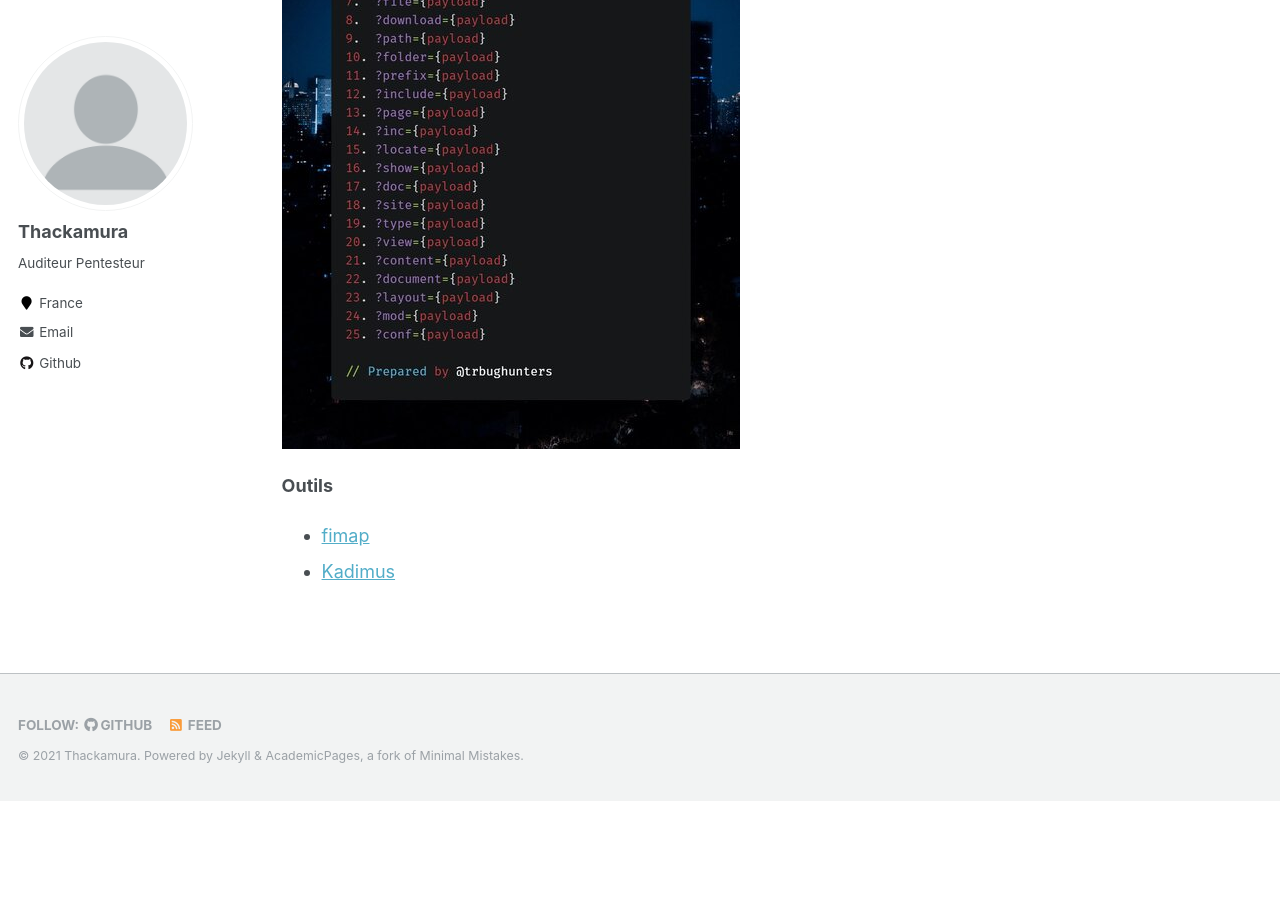
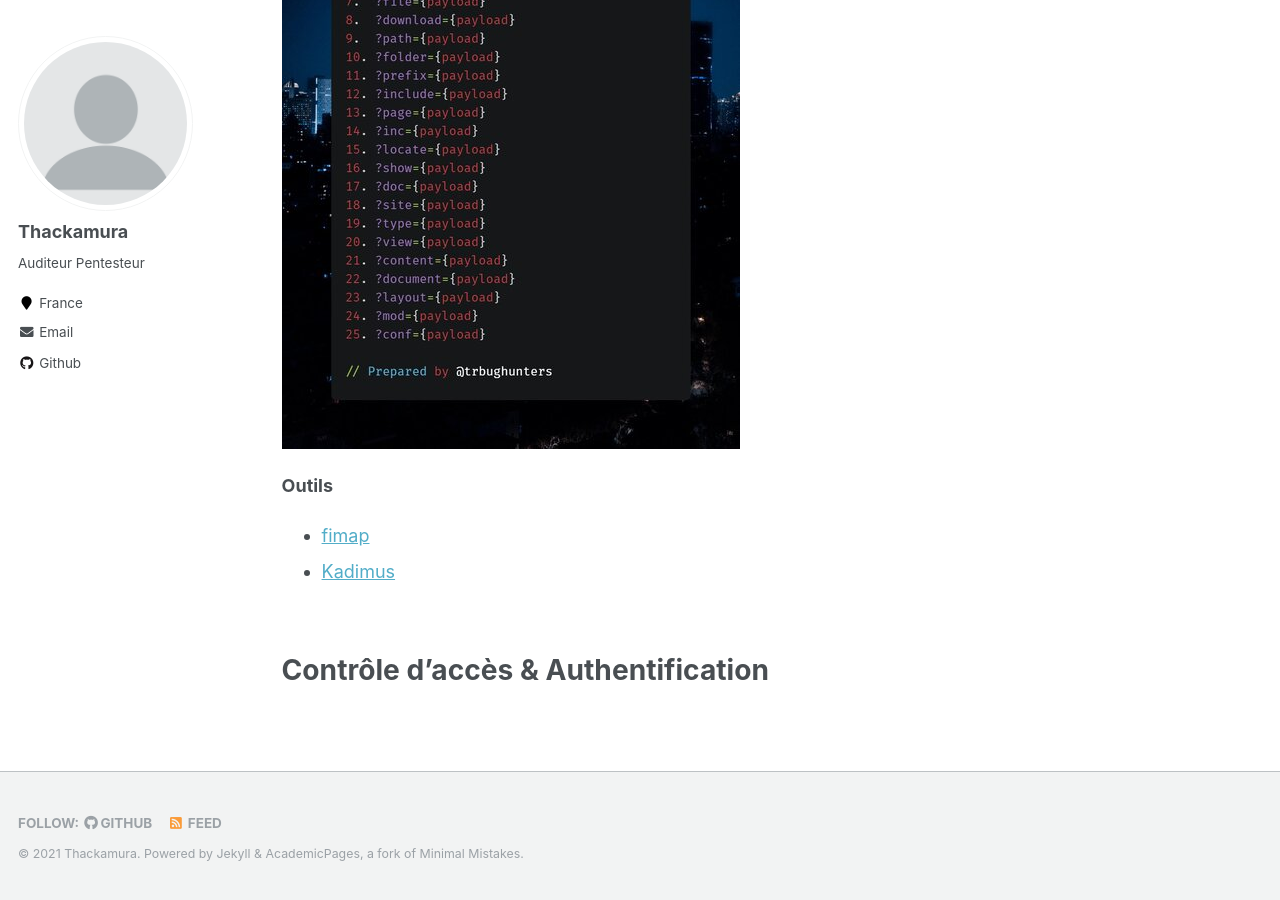
Before and after one commit to thackamura/thackamura.github.io, a Jekyll site: the page built from _pages/web-checklist.md, in a window 1280 px wide and 900 px high, scrolled down 6378 px. Built offline with Jekyll 4.4.1, drawn with Linux system fonts in a browser that asks for light colours; before the commit the page ends 7179 px from its top, so only the background shows below that.

Commit message:
Update web-checklist.md

```diff
--- a/_pages/web-checklist.md
+++ b/_pages/web-checklist.md
@@ -208,3 +208,8 @@ File Inclusion/Path traversal
 **Outils**
 * [fimap](https://github.com/kurobeats/fimap)
 * [Kadimus](https://github.com/P0cL4bs/Kadimus)
+
+<br/>
+
+Contrôle d'accès & Authentification
+======
```
